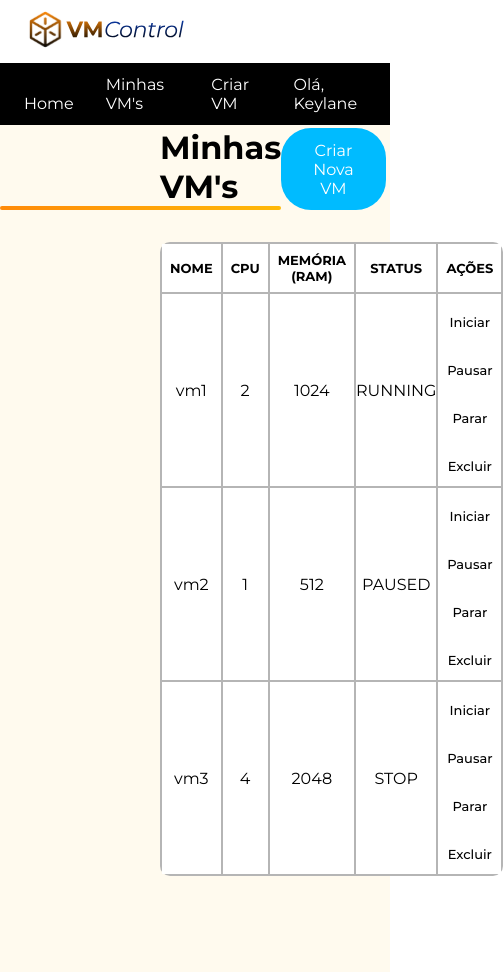
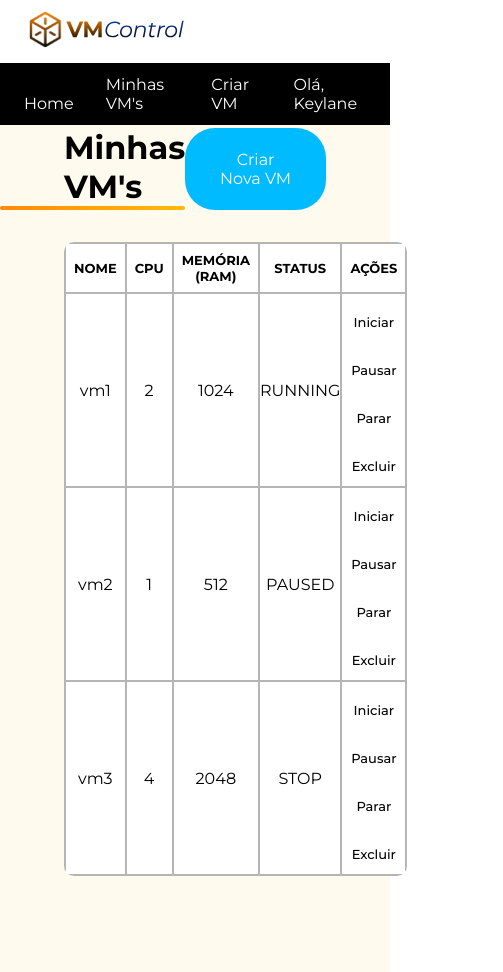
Before and after one commit to KeylaneCardoso/vm-control, an Angular app: page /visualizarVM in a window 390 px wide. Shown: the whole page, 503 px wide, since content can reach past the window. Built offline with nearby package versions, Linux system fonts and the light colour scheme.

Commit message:
edit feat: ajustes no responsivo da page vizualizar VM

```diff
--- a/src/app/pages/listing-vm/listing-vm.component.scss
+++ b/src/app/pages/listing-vm/listing-vm.component.scss
@@ -93,3 +93,38 @@ body{
         }
     }
 }
+
+
+@media screen and (max-width: 1380px){
+    // 8rem
+    body{
+        #title-button{
+            h1{ padding-left: 8rem; }
+            button{ margin-right: 8rem; }
+        }
+        #lista-vm{ padding: 1rem 8rem 0 8rem; }
+    }
+}
+
+@media screen and (max-width: 920px){
+    body{
+        #title-button{
+            h1{ padding-left: 5rem; }
+            button{ margin-right: 5rem; }
+        }
+        #lista-vm{ padding: 1rem 5rem 0 5rem; }
+    }
+    // 5rem
+}
+
+
+@media screen and (max-width: 768px){
+    // 4rem
+    body{
+        #title-button{
+            h1{ padding-left: 4rem; }
+            button{ margin-right: 4rem; }
+        }
+        #lista-vm{ padding: 1rem 4rem 0 4rem; }
+    }
+}
```
